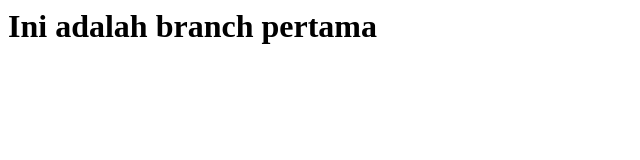
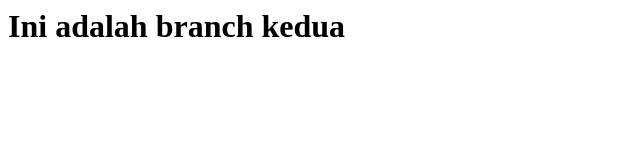
Before and after one commit to KitCodeDotId/Example-push-with-custome-branch, a plain HTML site: page index.html in a window 1280 px wide. Shown: the whole page, without its empty margins (0-640 px from the left). Drawn offline with Linux system fonts and the light colour scheme.

Commit message:
branch kedua

```diff
--- a/index.html
+++ b/index.html
@@ -3,6 +3,6 @@
     <title>File index.html</title>
   </head>
   <body>
-    <h1>Ini adalah branch pertama</h1>
+    <h1>Ini adalah branch kedua</h1>
   </body>
 </html>
```
Also changed, not shown: style.css (added).
